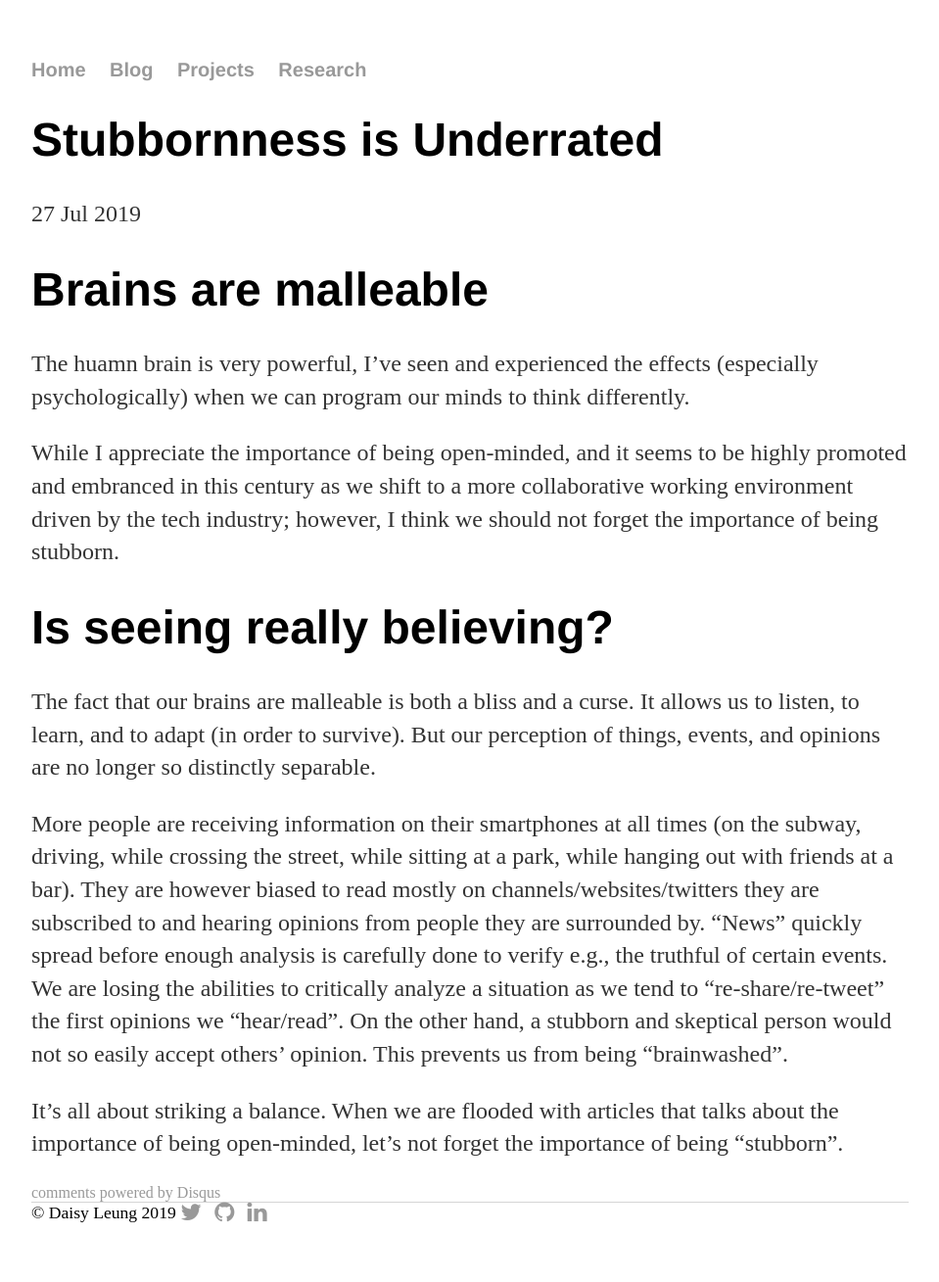
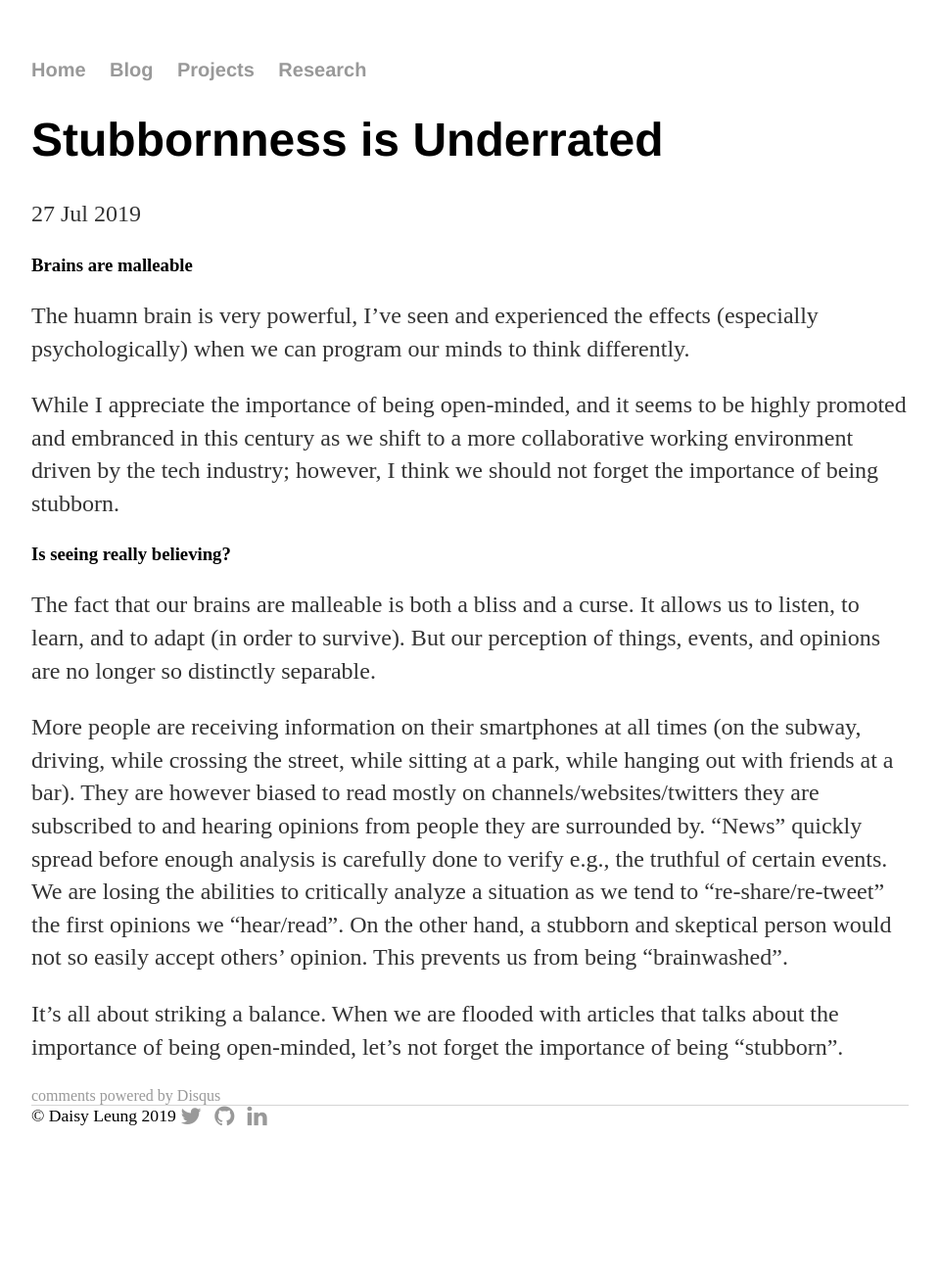
Before and after one commit to astro313/astro313.github.io, a Jekyll site: the page built from blog/_posts/2019-07-27-StubbornnessUnderrated.md, in a window 1280 px wide. Shown: the whole page at 98% size, without its empty margins (160-1119 px from the left). Built offline with Jekyll 4.4.1, drawn with Linux system fonts in a browser that asks for light colours; nearby versions of some CDN libraries; comment, search, counter and statistics services are not loaded; after the commit the page ends 1210 px from its top, so only the background shows below that.

Commit message:
heading:

```diff
--- a/blog/_posts/2019-07-27-StubbornnessUnderrated.md
+++ b/blog/_posts/2019-07-27-StubbornnessUnderrated.md
@@ -4,12 +4,12 @@ title: "Stubbornness is Underrated"
 date: 2019-07-27
 ---
 
-# Brains are malleable
+### Brains are malleable
 The huamn brain is very powerful, I've seen and experienced the effects (especially psychologically) when we can program our minds to think differently.
 
 While I appreciate the importance of being open-minded, and it seems to be highly promoted and embranced in this century as we shift to a more collaborative working environment driven by the tech industry; however, I think we should not forget the importance of being stubborn.
 
-# Is seeing really believing?
+### Is seeing really believing?
 The fact that our brains are malleable is both a bliss and a curse. It allows us to listen, to learn, and to adapt (in order to survive). But our perception of things, events, and opinions are no longer so distinctly separable.
 
 More people are receiving information on their smartphones at all times (on the subway, driving, while crossing the street, while sitting at a park, while hanging out with friends at a bar). They are however biased to read mostly on channels/websites/twitters they are subscribed to and hearing opinions from people they are surrounded by. "News" quickly spread before enough analysis is carefully done to verify e.g., the truthful of certain events. We are losing the abilities to critically analyze a situation as we tend to "re-share/re-tweet" the first opinions we "hear/read". On the other hand, a stubborn and skeptical person would not so easily accept others' opinion. This prevents us from being "brainwashed".
```
